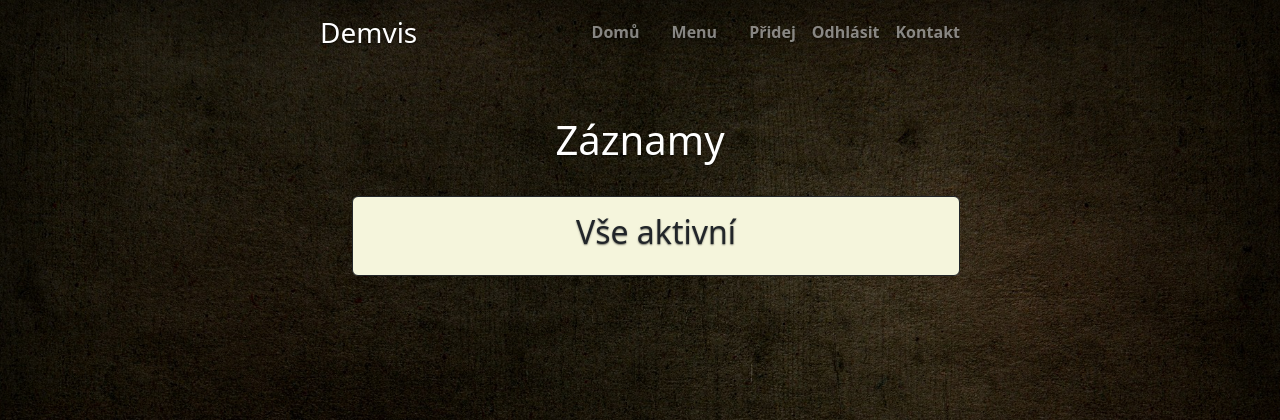
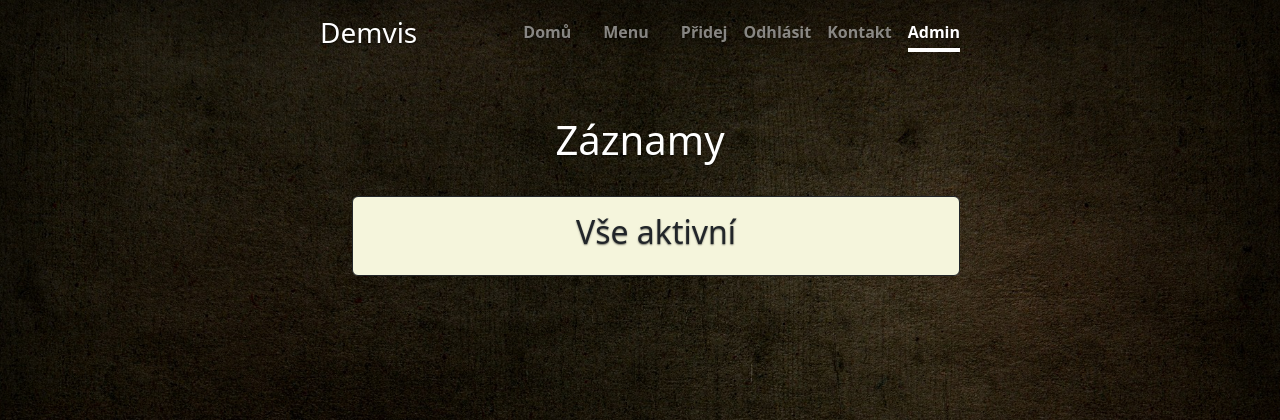
Before and after one commit to SandraHeinzova/demvis, a Flask app: page /admin in a window 1280 px wide. Shown: the top 420 px of the page. Run offline with Flask 3, Linux system fonts and the light colour scheme; a user stored in the database is signed in; some libraries are stand-ins or nearby versions.

Commit message:
add admin nav link

```diff
--- a/main.py
+++ b/main.py
@@ -164,7 +164,7 @@ def activate_record():
 def admin():
     waiting_records = db.session.execute(
         select(Meal).where(Meal.active == False)).scalars().all()
-    return render_template("admin.html", waiting_records=waiting_records)
+    return render_template("admin.html", waiting_records=waiting_records, active_page="admin")
 
 
 @app.route("/logout")
--- a/templates/base.html
+++ b/templates/base.html
@@ -33,6 +33,11 @@
                 {% endif %}
                 <a class="nav-link fw-bold py-1 px-0 {% if active_page == 'contact' %}active{% endif %}"
                    href="{{ url_for('contact') }}">Kontakt</a>
+                {% if current_user.is_authenticated and current_user.id == 1 %}
+                <a class="nav-link fw-bold py-1 px-0 {% if active_page == 'admin' %}active{% endif %}"
+                   href="{{ url_for('admin') }}">Admin</a>
+                {% endif %}
+
             </nav>
         </div>
     </header>
```
